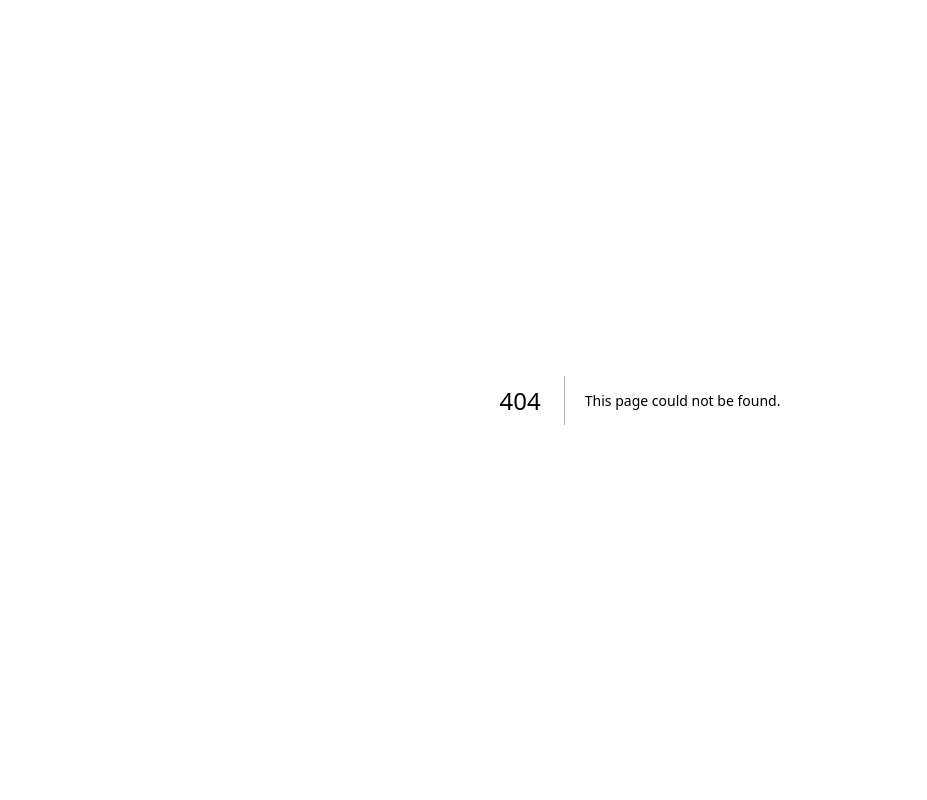
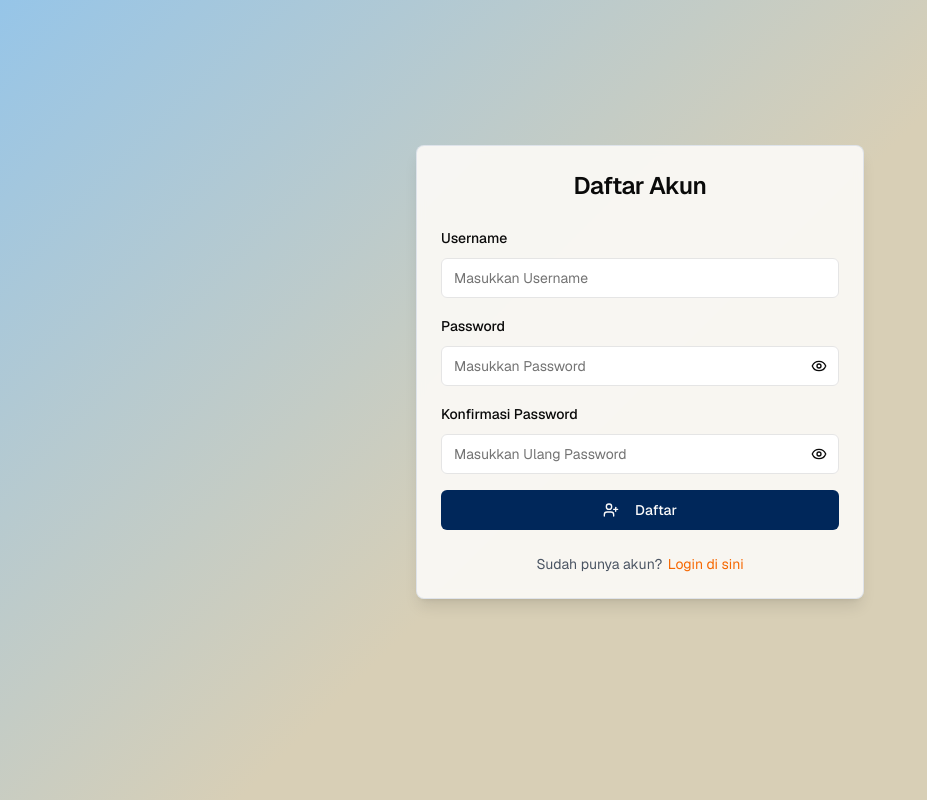
Before and after one commit to daffayuza/FE_Prediksi-Kosmetik, a Next.js app: page /register in a window 1280 px wide. Before the commit this address had no page. Shown: the whole page, without its empty margins (0-927 px from the left). Built offline with nearby package versions, Linux system fonts and the light colour scheme.

Commit message:
feat: register

```diff
--- a/app/login/page.tsx
+++ b/app/login/page.tsx
@@ -1,6 +1,6 @@
 'use client';
 
-import { useState } from 'react';
+import { useState, useEffect } from 'react';
 import { useRouter } from 'next/navigation';
 import axios from 'axios';
 import { LoginForm } from '@/components/LoginForm';
@@ -9,6 +9,13 @@ import type { LoginCredentials } from '@/types/auth';
 export default function LoginPage() {
   const [isLoading, setIsLoading] = useState(false);
   const router = useRouter();
+
+  useEffect(() => {
+    const isAuth = localStorage.getItem('isAuthenticated');
+    if (isAuth) {
+      router.push('/');
+    }
+  }, [router]);
 
   const handleLogin = async (credentials: LoginCredentials): Promise<{ success: boolean; error?: string }> => {
     setIsLoading(true);
--- a/app/page.tsx
+++ b/app/page.tsx
@@ -19,7 +19,7 @@ export default function SalesPredictionSystem() {
   const [model, setModel] = useState<RegressionModel | null>(null);
   const [isEvaluating, setIsEvaluating] = useState(false);
 
-  const { isTraining, trainModel, evaluateModel, makePrediction } = useRegression();
+  const { isTraining, trainModel, evaluateModel } = useRegression();
 
   const router = useRouter();
 
@@ -74,7 +74,7 @@ export default function SalesPredictionSystem() {
     <div
       className="min-h-screen bg-gradient-to-br from-blue-50 to-indigo-100 p-4"
       style={{
-        background: `linear-gradient(135deg, #7B9CC7 0%, #c7b9d4 50%, #e8ddd4 100%)`,
+        background: `linear-gradient(135deg, #96C5E8 0%, #D8CFB6 50%`,
       }}
     >
       <div className="max-w-7xl mx-auto space-y-6 relative">
@@ -82,15 +82,15 @@ export default function SalesPredictionSystem() {
           <div className="grid grid-cols-[1fr_auto_1fr] items-center justify-between p-6 rounded-xl flex-1" style={{ backgroundColor: 'rgba(250, 248, 245, 0.9)', backdropFilter: 'blur(10px)' }}>
             <div></div>
             <div className="text-center space-y-2">
-              <h1 className="text-4xl font-bold text-gray-900 flex items-center justify-center gap-2">
-                <TrendingUp className="h-8 w-8 text-blue-600" />
+              <h1 className="text-4xl font-bold text-[#00275A] flex items-center justify-center gap-2">
+                <TrendingUp className="h-8 w-8 text-[#F66802]"/>
                 Sistem Prediksi Penjualan
               </h1>
               <p className="text-gray-600">Prediksi jumlah unit barang terjual pada Toko Lulu Cosmetic menggunakan Regresi Linear</p>
             </div>
           </div>
 
-          <button className="px-3.5 py-2 bg-red-500 hover:bg-red-600 text-white absolute right-[-9rem] top-2.5 rounded-lg shadow-sm transition-all duration-200 flex items-center gap-2" onClick={handleLogout}>
+          <button className="px-3.5 py-2 bg-[#F66802]  hover:bg-[#DA4E00] text-white absolute right-[-9rem] top-2.5 rounded-lg shadow-sm border-2 border-gray-300 transition-all duration-200 flex items-center gap-2" onClick={handleLogout}>
             <LogOut className="h-4 w-4" />
             Logout
           </button>
--- /dev/null
+++ b/app/register/page.tsx
@@ -0,0 +1,118 @@
+'use client';
+
+import { useState } from 'react';
+import { useRouter } from 'next/navigation';
+import axios from 'axios';
+import { Card, CardContent, CardDescription, CardHeader, CardTitle } from '@/components/ui/card';
+import { Button } from '@/components/ui/button';
+import { Input } from '@/components/ui/input';
+import { Label } from '@/components/ui/label';
+import { Alert, AlertDescription } from '@/components/ui/alert';
+import { Eye, EyeOff, UserPlus } from 'lucide-react';
+
+export default function RegisterPage() {
+  const [username, setUsername] = useState('');
+  const [password, setPassword] = useState('');
+  const [confirm, setConfirm] = useState('');
+  const [showPassword, setShowPassword] = useState(false);
+  const [showConfirmPassword, setShowConfirmPassword] = useState(false);
+  const [error, setError] = useState('');
+  const [isLoading, setIsLoading] = useState(false);
+  const router = useRouter();
+
+  const handleRegister = async (e: React.FormEvent) => {
+    e.preventDefault();
+    setError('');
+
+    if (password !== confirm) {
+      setError('Password dan konfirmasi password tidak sama');
+      return;
+    }
+
+    if (password.length < 8 ) {
+      setError('Password minimal 8 karakter');
+      return;
+    }
+
+    try {
+      setIsLoading(true);
+      const res = await axios.post('http://localhost:5000/register', { username, password }, { withCredentials: true });
+
+      alert(res.data.message || 'Registrasi berhasil');
+      router.push('/login'); // redirect ke halaman login
+    } catch (err: any) {
+      setError(err.response?.data?.error || 'Gagal registrasi');
+    } finally {
+      setIsLoading(false);
+    }
+  };
+
+  return (
+    <div
+      className="min-h-screen bg-gradient-to-br from-blue-50 to-indigo-100 flex items-center justify-center p-4"
+      style={{
+        background: `linear-gradient(135deg, #96C5E8 0%, #D8CFB6 50%`,
+      }}
+    >
+      <div className="w-full max-w-md space-y-6 mb-14">
+        <Card
+          className="shadow-lg border-0 backdrop-blur-sm"
+          style={{
+            backgroundColor: 'rgba(250, 248, 245, 0.95)',
+            border: '1px solid rgba(123, 156, 199, 0.2)',
+          }}
+        >
+          <CardHeader>
+            <CardTitle className='text-center p-1'>Daftar Akun</CardTitle>
+          </CardHeader>
+          <CardContent>
+            <form onSubmit={handleRegister} className="space-y-4">
+              <div className="space-y-2">
+                <Label htmlFor="username">Username</Label>
+                <Input id="username" type="text" placeholder="Masukkan Username" value={username} onChange={(e) => setUsername(e.target.value)} disabled={isLoading} />
+              </div>
+
+              <div className="space-y-2">
+                <Label htmlFor="password">Password</Label>
+                <div className="relative">
+                  <Input id="password" type={showPassword ? 'text' : 'password'} placeholder="Masukkan Password" value={password} onChange={(e) => setPassword(e.target.value)} disabled={isLoading} />
+                  <Button type="button" variant="ghost" size="sm" className="absolute right-0 top-0 h-full px-3 py-2 hover:bg-transparent" onClick={() => setShowPassword(!showPassword)} disabled={isLoading}>
+                    {showPassword ? <EyeOff className="h-4 w-4" /> : <Eye className="h-4 w-4" />}
+                  </Button>
+                </div>
+              </div>
+
+              <div className="space-y-2">
+                <Label htmlFor="confirm">Konfirmasi Password</Label>
+                <div className="relative">
+                  <Input id="confirm" type={showConfirmPassword ? 'text' : 'password'} placeholder="Masukkan Ulang Password" value={confirm} onChange={(e) => setConfirm(e.target.value)} disabled={isLoading} />
+                  <Button type="button" variant="ghost" size="sm" className="absolute right-0 top-0 h-full px-3 py-2 hover:bg-transparent" onClick={() => setShowConfirmPassword(!showConfirmPassword)} disabled={isLoading}>
+                    {showConfirmPassword ? <EyeOff className="h-4 w-4" /> : <Eye className="h-4 w-4" />}
+                  </Button>
+                </div>
+              </div>
+
+              {error && (
+                <Alert variant="destructive">
+                  <AlertDescription>{error}</AlertDescription>
+                </Alert>
+              )}
+
+              <Button type="submit" className="w-full bg-[#00275A]" disabled={isLoading}>
+                <UserPlus className="h-4 w-4 mr-2" />
+                {isLoading ? 'Sedang Memproses...' : 'Daftar'}
+              </Button>
+            </form>
+
+            <p className="mt-6 text-center text-sm text-gray-600">
+              Sudah punya akun?{' '}
+              <span onClick={() => router.push('/login')} className="text-[#F66802] hover:underline cursor-pointer ml-0.5">
+                Login di sini
+              </span>
+            </p>
+          </CardContent>
+        </Card>
+      </div>
+    </div>
+  );
+}
--- a/components/LoginForm.tsx
+++ b/components/LoginForm.tsx
@@ -7,6 +7,7 @@ import { Input } from '@/components/ui/input';
 import { Label } from '@/components/ui/label';
 import { Alert, AlertDescription } from '@/components/ui/alert';
 import { Eye, EyeOff, LogIn, TrendingUp } from 'lucide-react';
+import { useRouter } from 'next/navigation';
 import type { LoginCredentials } from '@/types/auth';
 
 interface LoginFormProps {
@@ -18,6 +19,7 @@ export function LoginForm({ onLogin, isLoading }: LoginFormProps) {
   const [credentials, setCredentials] = useState<LoginCredentials>({ username: '', password: '' });
   const [showPassword, setShowPassword] = useState(false);
   const [error, setError] = useState<string | null>(null);
+  const router = useRouter();
 
   const handleSubmit = async (e: React.FormEvent) => {
     e.preventDefault();
@@ -32,14 +34,14 @@ export function LoginForm({ onLogin, isLoading }: LoginFormProps) {
     <div
       className="min-h-screen bg-gradient-to-br from-blue-50 to-indigo-100 flex items-center justify-center p-4"
       style={{
-        background: `linear-gradient(135deg, #7B9CC7 0%, #c7b9d4 50%, #e8ddd4 100%)`,
+        background: `linear-gradient(135deg, #96C5E8 0%, #D8CFB6 50%`,
       }}
     >
       <div className="w-full max-w-md space-y-6 mb-14">
         <div className="text-center space-y-2">
           <div className="flex items-center justify-center gap-2">
-            <TrendingUp className="h-8 w-8 text-blue-600" />
-            <h1 className="text-3xl font-bold text-gray-900">Sistem Prediksi</h1>
+            <TrendingUp className="h-8 w-8 text-[#F66802]" />
+            <h1 className="text-3xl font-bold text-[#00275A]">Sistem Prediksi</h1>
           </div>
           <p className="text-gray-600">Masuk untuk mengakses sistem prediksi penjualan</p>
         </div>
@@ -85,11 +87,18 @@ export function LoginForm({ onLogin, isLoading }: LoginFormProps) {
                 </Alert>
               )}
 
-              <Button type="submit" className="w-full" disabled={isLoading}>
+              <Button type="submit" variant="default" className="w-full bg-[#00275A] hover:bg-[#011d43]" disabled={isLoading}>
                 <LogIn className="h-4 w-4 mr-2" />
                 {isLoading ? 'Sedang Login...' : 'Login'}
               </Button>
             </form>
+
+            <p className="mt-6 text-center text-sm text-gray-600">
+              Belum punya akun?{' '}
+              <span onClick={() => router.push('/register')} className="text-[#F66802] hover:underline cursor-pointer ml-0.5">
+                Daftar di sini
+              </span>
+            </p>
           </CardContent>
         </Card>
       </div>
--- a/components/PredictionTab.tsx
+++ b/components/PredictionTab.tsx
@@ -165,7 +165,7 @@ export const PredictionTab: React.FC<PredictionTabProps> = ({ model }) => {
                   <div className="space-y-2">
                     <Button
                       onClick={applyMultiplier}
-                      className="w-full bg-[#8aa471] text-white hover:shadow-lg hover:bg-[#6b8156] transition-all duration-200"
+                      className="w-full bg-[#00275A] hover:bg-[#011d43] text-white hover:shadow-lg transition-all duration-200"
                       disabled={!predictionInput.visitors || !predictionInput.pageViews || !predictionInput.orders}
                     >
                       <Calculator className="h-4 w-4 mr-2" />
@@ -174,8 +174,8 @@ export const PredictionTab: React.FC<PredictionTabProps> = ({ model }) => {
 
                     <Button
                       onClick={resetToOriginal}
-                      variant="outline"
-                      className="w-full"
+                      variant="default"
+                      className="w-full bg-[#FE7512] text-white hover:shadow-lg hover:bg-[#F66802] transition-all duration-200"
                       disabled={!originalInput.visitors}
                     >
                       <RotateCcw className="h-4 w-4 mr-2" />
@@ -187,7 +187,7 @@ export const PredictionTab: React.FC<PredictionTabProps> = ({ model }) => {
             )}
           </div>
 
-          <Button onClick={handlePrediction} className="w-full" disabled={loading}>
+          <Button onClick={handlePrediction} className="w-full bg-[#00275A] hover:bg-[#011d43]" disabled={loading} >
             <Calculator className="h-4 w-4 mr-2" />
             {loading ? 'Memproses...' : 'Buat Prediksi'}
           </Button>
@@ -196,7 +196,7 @@ export const PredictionTab: React.FC<PredictionTabProps> = ({ model }) => {
             <div className="mt-6 p-6 bg-gradient-to-r from-blue-50 to-indigo-50 rounded-lg border">
               <div className="text-center">
                 <h3 className="text-lg font-semibold text-gray-900 mb-2">Hasil Prediksi</h3>
-                <div className="text-4xl font-bold text-blue-600 mb-2">{hasil} unit</div>
+                <div className="text-4xl font-bold text-[#F66802] mb-2">{hasil} unit</div>
                 <p className="text-gray-600">Prediksi jumlah unit barang yang akan terjual</p>
               </div>
             </div>
--- a/components/TestingDataTab.tsx
+++ b/components/TestingDataTab.tsx
@@ -189,7 +189,7 @@ export const TestingDataTab: React.FC<TestingDataTabProps> = ({ testData, setTes
           )}
 
           <div className="flex gap-4">
-            <Button onClick={() => testingFileRef.current?.click()} className="flex-1" disabled={isEvaluating}>
+            <Button onClick={() => testingFileRef.current?.click()} className="flex-1 bg-[#00275A] hover:bg-[#011d43]" disabled={isEvaluating}>
               <Upload className="h-4 w-4 mr-2" />
               {file ? `File: ${file.name}` : 'Upload Data Testing'}
             </Button>
@@ -198,7 +198,7 @@ export const TestingDataTab: React.FC<TestingDataTabProps> = ({ testData, setTes
               onClick={handleEvaluate}
               disabled={!file || isEvaluating}
               variant="default"
-              className={`w-full md:w-auto shadow-md ${file ? 'bg-[#a5b894] text-white hover:shadow-lg hover:bg-[#8aa471] transition-all duration-200' : 'bg-gray-300 text-gray-600 cursor-not-allowed'}`}
+              className={`w-full md:w-auto shadow-md ${file ? 'bg-[#F66802] text-white hover:shadow-lg hover:bg-[#DA4E00] transition-all duration-200' : 'bg-gray-300 text-gray-600 cursor-not-allowed'}`}
             >
               {isEvaluating ? (
                 <>
@@ -255,7 +255,7 @@ export const TestingDataTab: React.FC<TestingDataTabProps> = ({ testData, setTes
               </div>
 
               <div className="text-center p-4 bg-gray-50 rounded-lg shadow-sm border-2 border-stone-300">
-                <div className="text-2xl font-bold text-orange-600">{(evaluationMetrics.mape * 100).toFixed(1)}%</div>
+                <div className="text-2xl font-bold text-[#F66802]">{(evaluationMetrics.mape * 100).toFixed(1)}%</div>
                 <div className="text-sm text-gray-600">MAPE</div>
                 <div className="text-xs text-gray-500">(Mean Absolute Percentage Error)</div>
               </div>
@@ -287,16 +287,16 @@ export const TestingDataTab: React.FC<TestingDataTabProps> = ({ testData, setTes
             <div className="overflow-x-auto">
               <Table>
                 <TableHeader>
-                  <TableRow style={{ backgroundColor: 'rgba(232, 221, 212, 0.3)' }}>
-                    <TableHead className="w-16 text-[#4a4a4a]">No</TableHead>
-                    <TableHead className="text-[#4a4a4a]">Pengunjung</TableHead>
-                    <TableHead className="text-[#4a4a4a]">Tayangan</TableHead>
-                    <TableHead className="text-[#4a4a4a]">Pesanan</TableHead>
-                    <TableHead className="font-semibold text-[#4a4a4a]">Aktual</TableHead>
-                    <TableHead className="font-semibold text-[#4a4a4a]">Prediksi</TableHead>
-                    <TableHead className="text-[#4a4a4a]">Error</TableHead>
-                    <TableHead className="text-[#4a4a4a]">Error %</TableHead>
-                    <TableHead className="text-[#4a4a4a]">Akurasi</TableHead>
+                  <TableRow style={{ backgroundColor: '#00275A' }}>
+                    <TableHead className="w-16 text-white">No</TableHead>
+                    <TableHead className="text-white">Pengunjung</TableHead>
+                    <TableHead className="text-white">Tayangan</TableHead>
+                    <TableHead className="text-white">Pesanan</TableHead>
+                    <TableHead className="font-semibold text-white">Aktual</TableHead>
+                    <TableHead className="font-semibold text-white">Prediksi</TableHead>
+                    <TableHead className="text-white">Error</TableHead>
+                    <TableHead className="text-white">Error %</TableHead>
+                    <TableHead className="text-white">Akurasi</TableHead>
                   </TableRow>
                 </TableHeader>
                 <TableBody>
--- a/components/TrainingDataTab.tsx
+++ b/components/TrainingDataTab.tsx
@@ -82,7 +82,7 @@ export const TrainingDataTab: React.FC<TrainingDataTabProps> = ({ isTraining })
         </CardHeader>
         <CardContent className="space-y-4">
           <div className="flex gap-4 items-start md:items-center">
-            <Button onClick={() => trainingFileRef.current?.click()} className="flex-1">
+            <Button onClick={() => trainingFileRef.current?.click()} className="flex-1 bg-[#00275A] hover:bg-[#011d43]">
               <Upload className="h-4 w-4 mr-2" />
               {file ? `File: ${file.name}` : 'Upload Data Training'}
             </Button>
@@ -96,7 +96,7 @@ export const TrainingDataTab: React.FC<TrainingDataTabProps> = ({ isTraining })
             <Button
               onClick={handleTrainModel}
               disabled={!file || isTraining}
-              className={`w-full md:w-auto shadow-md ${file ? 'bg-[#a5b894] text-white hover:shadow-lg hover:bg-[#8aa471] transition-all duration-200' : 'bg-gray-300 text-gray-600 cursor-not-allowed'}`}
+              className={`w-full md:w-auto shadow-md ${file ? 'bg-[#F66802] text-white hover:shadow-lg hover:bg-[#DA4E00] transition-all duration-200' : 'bg-gray-300 text-gray-600 cursor-not-allowed'}`}
             >
               {isTraining ? (
                 <>
@@ -128,6 +128,7 @@ export const TrainingDataTab: React.FC<TrainingDataTabProps> = ({ isTraining })
             backgroundColor: 'rgba(250, 248, 245, 0.95)',
             border: '1px solid rgba(123, 156, 199, 0.2)',
           }}
+          className="shadow-lg border-0 backdrop-blur-sm"
         >
           <CardHeader>
             <CardTitle>Parameter Model</CardTitle>
@@ -139,27 +140,27 @@ export const TrainingDataTab: React.FC<TrainingDataTabProps> = ({ isTraining })
               <div className="space-y-3">
                 <div className="flex justify-between">
                   <span>Intercept (β₀):</span>
-                  <Badge className="text-white bg-[#a5b894]">{modelInfo.intercept.toFixed(4)}</Badge>
+                  <Badge className="text-white bg-[#00275A] border-2 border-[#F66802]">{modelInfo.intercept.toFixed(4)}</Badge>
                 </div>
                 <div className="flex justify-between">
                   <span>Koef. Pengunjung (β₁):</span>
-                  <Badge className="text-white bg-[#a5b894]">{modelInfo.b1.toFixed(4)}</Badge>
+                  <Badge className="text-white bg-[#00275A] border-2 border-[#F66802]">{modelInfo.b1.toFixed(4)}</Badge>
                 </div>
                 <div className="flex justify-between">
                   <span>Koef. Tayangan (β₂):</span>
-                  <Badge className="text-white bg-[#a5b894]">{modelInfo.b2.toFixed(4)}</Badge>
+                  <Badge className="text-white bg-[#00275A] border-2 border-[#F66802]">{modelInfo.b2.toFixed(4)}</Badge>
                 </div>
                 <div className="flex justify-between">
                   <span>Koef. Pesanan (β₃):</span>
-                  <Badge className="text-white bg-[#a5b894]">{modelInfo.b3.toFixed(4)}</Badge>
+                  <Badge className="text-white bg-[#00275A] border-2 border-[#F66802]">{modelInfo.b3.toFixed(4)}</Badge>
                 </div>
               </div>
-              <div className="p-4 bg-[#e8ddd4] border border-[#d4c4b0] rounded-lg">
-                <h4 className="font-semibold text-gray-900 mb-2">Persamaan Regresi</h4>
-                <p className="font-mono text-xs bg-white p-3 rounded border">
+              <div className="p-4 bg-[#00275A] rounded-lg border-2 border-[#F66802]">
+                <h4 className="font-semibold text-white mb-2">Persamaan Regresi</h4>
+                <p className="font-mono font-semibold text-xs bg-white p-3 rounded-lg text-black border-2 border-[#F66802]">
                   y = {modelInfo.intercept.toFixed(2)} + {modelInfo.b1.toFixed(4)}x₁ + {modelInfo.b2.toFixed(4)}x₂ + {modelInfo.b3.toFixed(4)}x₃
                 </p>
-                <p className="text-xs text-gray-600 mt-2">x₁ = Pengunjung, x₂ = Tayangan, x₃ = Pesanan</p>
+                <p className="text-xs text-white mt-2">x₁ = Pengunjung, x₂ = Tayangan, x₃ = Pesanan</p>
               </div>
             </div>
           </CardContent>
@@ -178,7 +179,7 @@ export const TrainingDataTab: React.FC<TrainingDataTabProps> = ({ isTraining })
           <CardTitle className="flex items-center justify-between">
             <span> Data Training ({trainingData.length} data)</span>
             {trainingData.length > 0 && (
-              <Button onClick={handleDeleteAll} variant="outline" size="sm">
+              <Button onClick={handleDeleteAll} className="bg-[#F66802] shadow-md hover:bg-[#DA4E00] transition-all duration-200 border border-white">
                 <Trash2 className="h-4 w-4 mr-2" />
                 Hapus Semua Data
               </Button>
@@ -189,12 +190,12 @@ export const TrainingDataTab: React.FC<TrainingDataTabProps> = ({ isTraining })
           <div className="overflow-x-auto">
             <Table>
               <TableHeader>
-                <TableRow style={{ backgroundColor: 'rgba(232, 221, 212, 0.3)' }}>
-                  <TableHead style={{ color: '#4a4a4a' }}>No</TableHead>
-                  <TableHead style={{ color: '#4a4a4a' }}>Pengunjung</TableHead>
-                  <TableHead style={{ color: '#4a4a4a' }}>Tayangan Halaman</TableHead>
-                  <TableHead style={{ color: '#4a4a4a' }}>Pesanan</TableHead>
-                  <TableHead style={{ color: '#4a4a4a' }}>Unit Terjual</TableHead>
+                <TableRow style={{ backgroundColor: '#00275A' }}>
+                  <TableHead style={{ color: 'white' }}>No</TableHead>
+                  <TableHead style={{ color: 'white' }}>Pengunjung</TableHead>
+                  <TableHead style={{ color: 'white' }}>Tayangan Halaman</TableHead>
+                  <TableHead style={{ color: 'white' }}>Pesanan</TableHead>
+                  <TableHead style={{ color: 'white' }}>Unit Terjual</TableHead>
                   {/* <TableHead>Aksi</TableHead> */}
                 </TableRow>
               </TableHeader>
```
